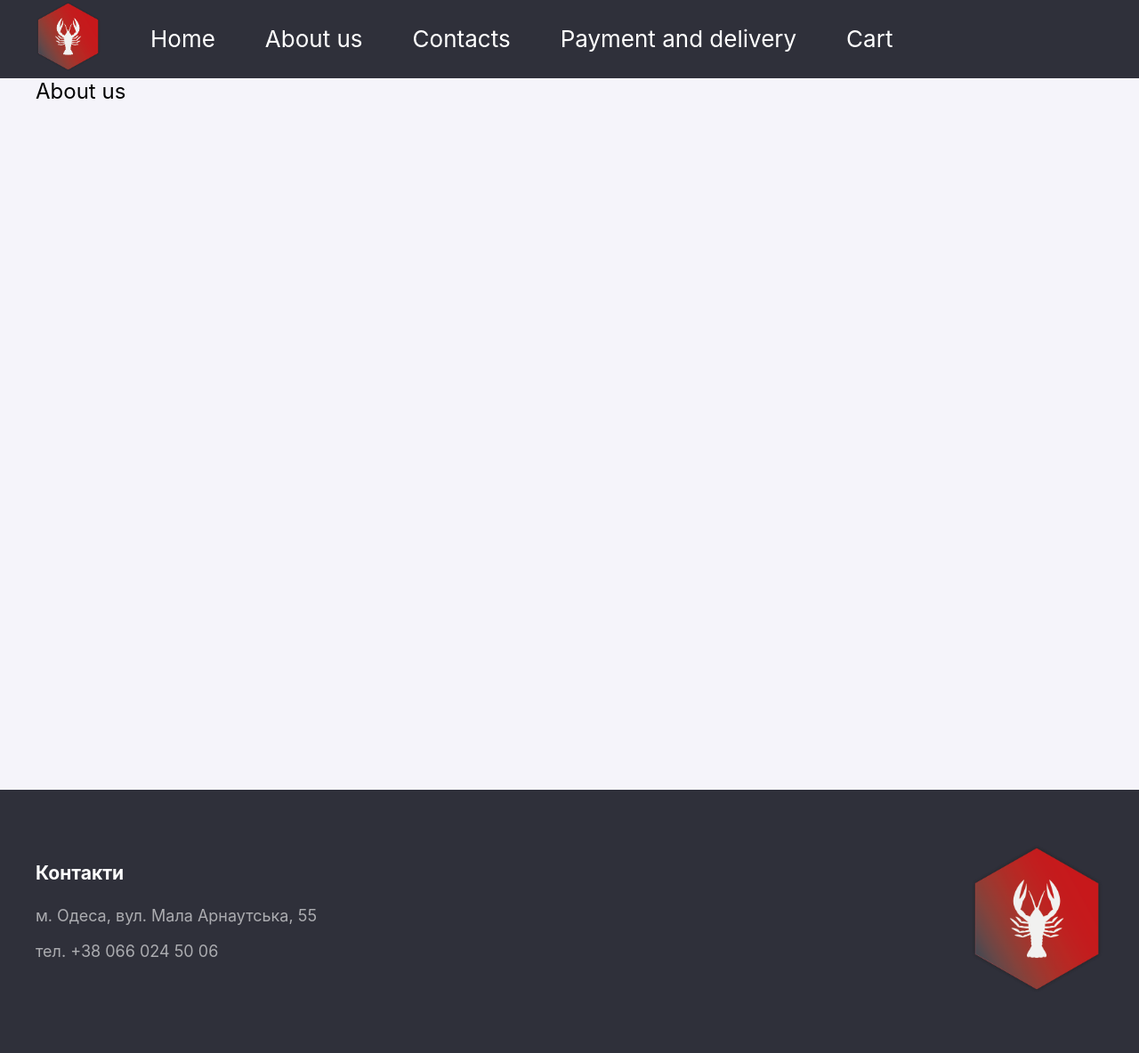
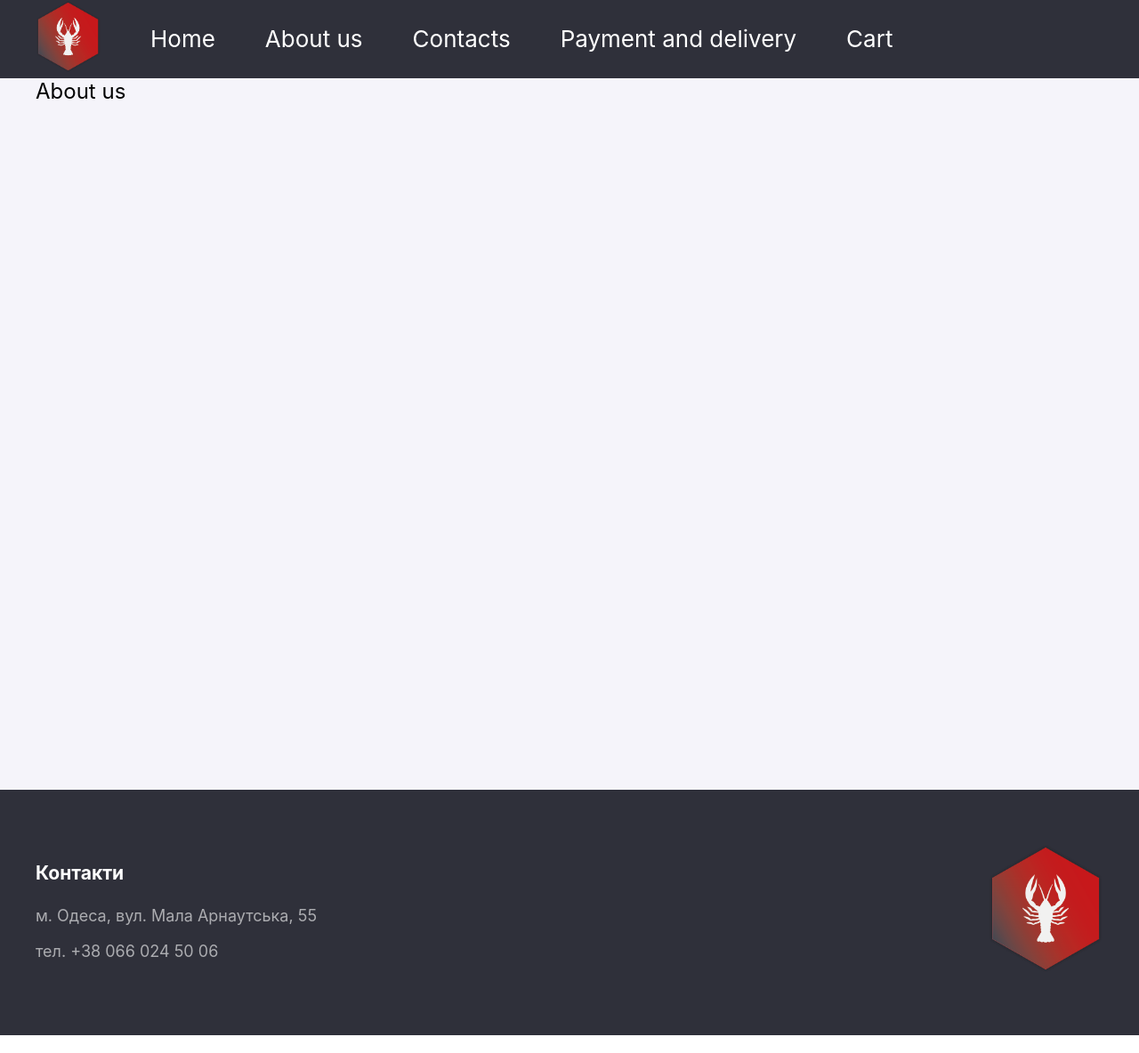
Before and after one commit to 167899/crawfish_fish.odessa, a React (Create React App) app: page /crawfish_fish.odessa/about-us in a window 1280 px wide. Shown: the whole page at 89% size. Built offline with nearby package versions, Linux system fonts and the light colour scheme.

Commit message:
fix logo

```diff
--- a/src/components/Footer/Footer.jsx
+++ b/src/components/Footer/Footer.jsx
@@ -28,7 +28,7 @@ export const Footer = () => {
           </address>
 
         </div>
-        <div><img width='150px' height='170px' src={logo2} alt='logo' className={css.logo2}/></div>
+        <div><img width='130px' height='147px' src={logo2} alt='logo' className={css.logo2}/></div>
       </div>
     </footer>
   );
--- a/src/components/Header/Header.jsx
+++ b/src/components/Header/Header.jsx
@@ -6,7 +6,7 @@ export const Header = () => {
   return (
     <header className={css.header}>
       <div className={css.conteiner}>
-      <div><img width='73px' height='80px' src={logo2} alt='logo' className={css.logo2}/></div>
+      <div><img width='73px' height='82px' src={logo2} alt='logo' className={css.logo2}/></div>
         <NavItems />
       </div>
     </header>
```
